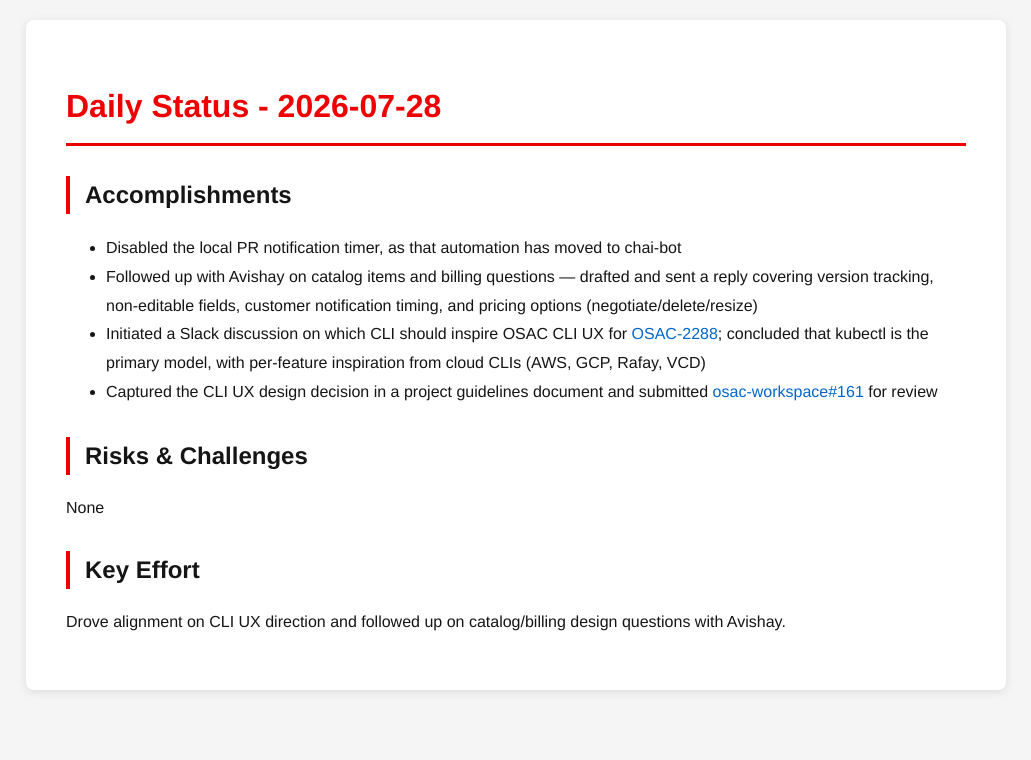
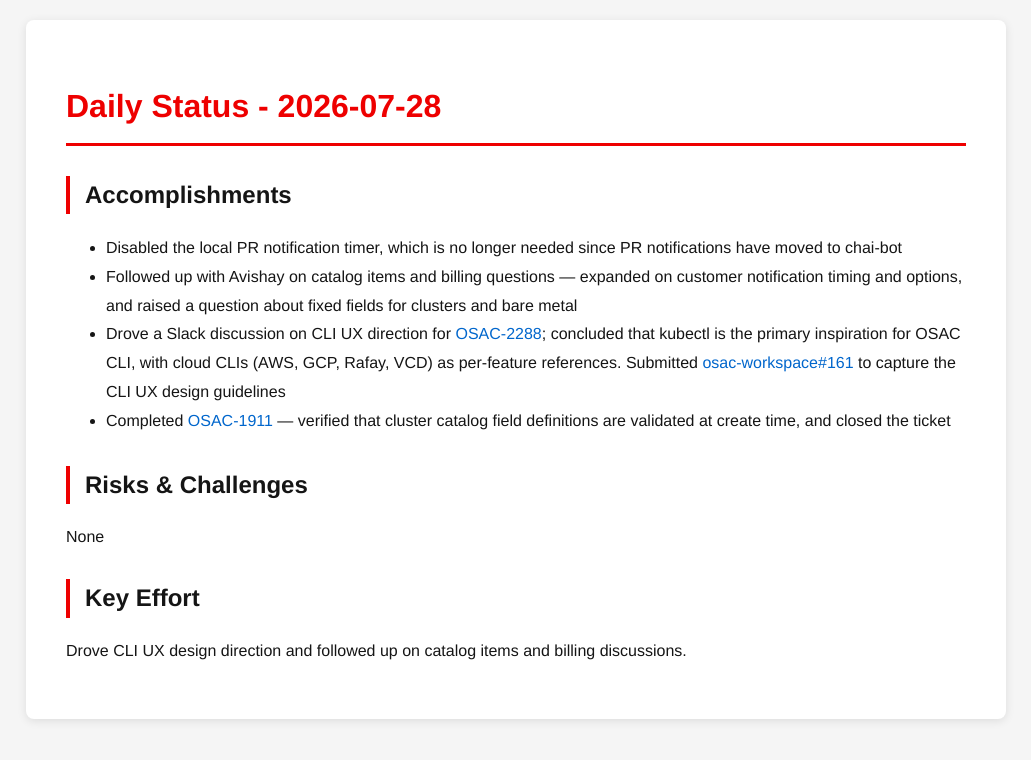
Before and after one commit to tzvatot/daily-status, a Jekyll site: the page built from 2026-07-28.md, in a window 1280 px wide. Shown: the top 760 px of the page, without its empty margins (124-1155 px from the left). Built offline with Jekyll 4.4.1, drawn with Linux system fonts in a browser that asks for light colours.

Commit message:
Daily status update - 2026-07-28

```diff
--- a/2026-07-28.md
+++ b/2026-07-28.md
@@ -7,13 +7,13 @@ date: 2026-07-28
 # Daily Status - 2026-07-28
 
 ## Accomplishments
-- Disabled the local PR notification timer, as that automation has moved to chai-bot
-- Followed up with Avishay on catalog items and billing questions — drafted and sent a reply covering version tracking, non-editable fields, customer notification timing, and pricing options (negotiate/delete/resize)
-- Initiated a Slack discussion on which CLI should inspire OSAC CLI UX for [OSAC-2288](https://redhat.atlassian.net/browse/OSAC-2288); concluded that kubectl is the primary model, with per-feature inspiration from cloud CLIs (AWS, GCP, Rafay, VCD)
-- Captured the CLI UX design decision in a project guidelines document and submitted [osac-workspace#161](https://github.com/osac-project/osac-workspace/pull/161) for review
+- Disabled the local PR notification timer, which is no longer needed since PR notifications have moved to chai-bot
+- Followed up with Avishay on catalog items and billing questions — expanded on customer notification timing and options, and raised a question about fixed fields for clusters and bare metal
+- Drove a Slack discussion on CLI UX direction for [OSAC-2288](https://redhat.atlassian.net/browse/OSAC-2288); concluded that kubectl is the primary inspiration for OSAC CLI, with cloud CLIs (AWS, GCP, Rafay, VCD) as per-feature references. Submitted [osac-workspace#161](https://github.com/osac-project/osac-workspace/pull/161) to capture the CLI UX design guidelines
+- Completed [OSAC-1911](https://redhat.atlassian.net/browse/OSAC-1911) — verified that cluster catalog field definitions are validated at create time, and closed the ticket
 
 ## Risks & Challenges
 None
 
 ## Key Effort
-Drove alignment on CLI UX direction and followed up on catalog/billing design questions with Avishay.
+Drove CLI UX design direction and followed up on catalog items and billing discussions.
```
